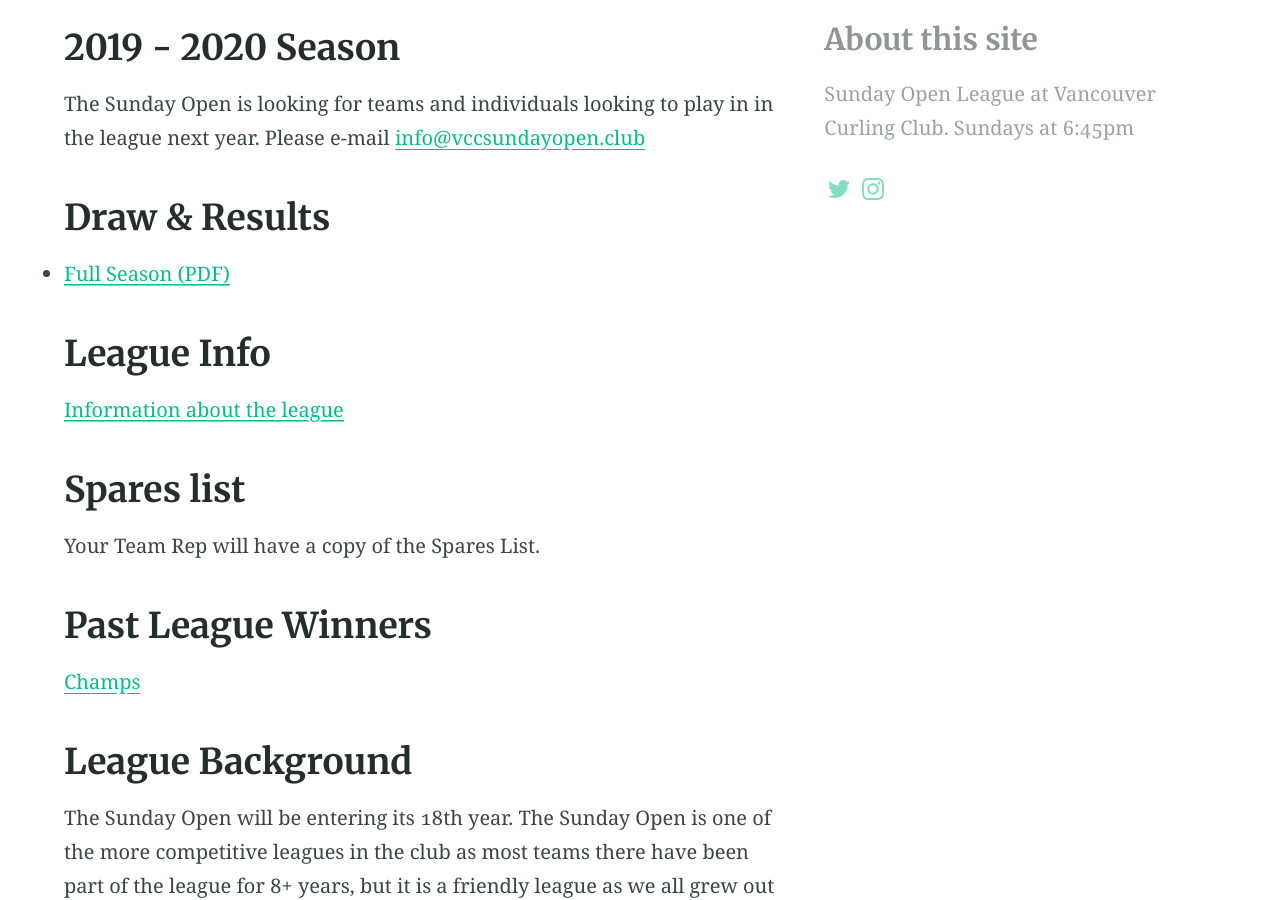
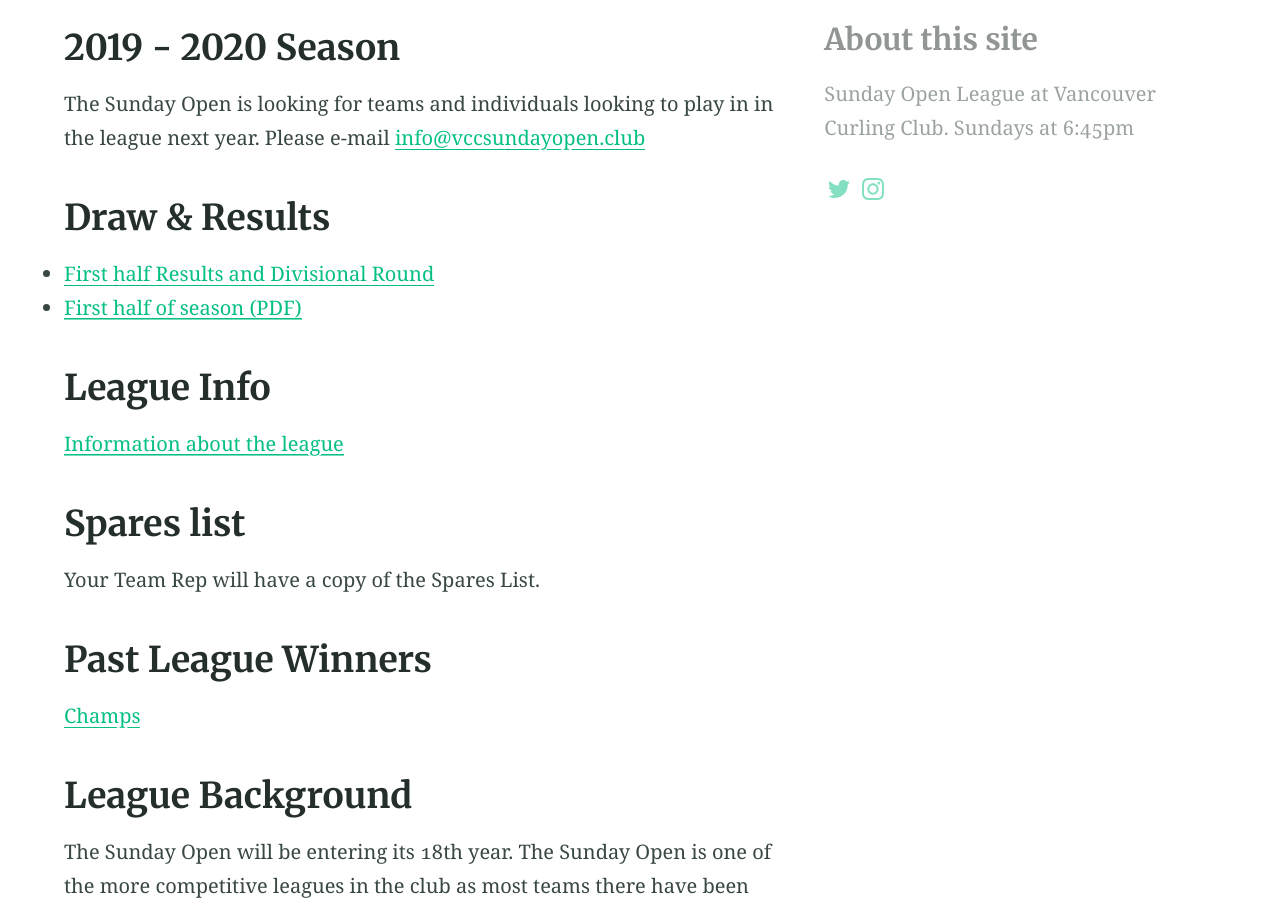
Before and after one commit to adsgray/testsite, a Jekyll site: the page built from index.md, in a window 1280 px wide and 900 px high, scrolled down 713 px. Built offline with Jekyll 4.4.1, drawn with Linux system fonts in a browser that asks for light colours.

Commit message:
divisional round added

```diff
--- a/index.md
+++ b/index.md
@@ -14,7 +14,8 @@ aside: true
 The Sunday Open is looking for teams and individuals looking to play in in the league next year. Please e-mail [info@vccsundayopen.club](mailto:info@vccsundayopen.club)
 
 ## Draw & Results
-* [Full Season (PDF)](assets/SUNDAY_LEAGUE_DRAW_2019_2020.pdf)
+* [First half Results and Divisional Round](assets/SUNDAY_NITE_LEAGUE_DRAW_2019_2020_SEASON_(ROUND ROBIN)_RESULTS.pdf)
+* [First half of season (PDF)](assets/SUNDAY_LEAGUE_DRAW_2019_2020.pdf)
 
 ## League Info
 [Information about the league](leagueinfo.html)
```
